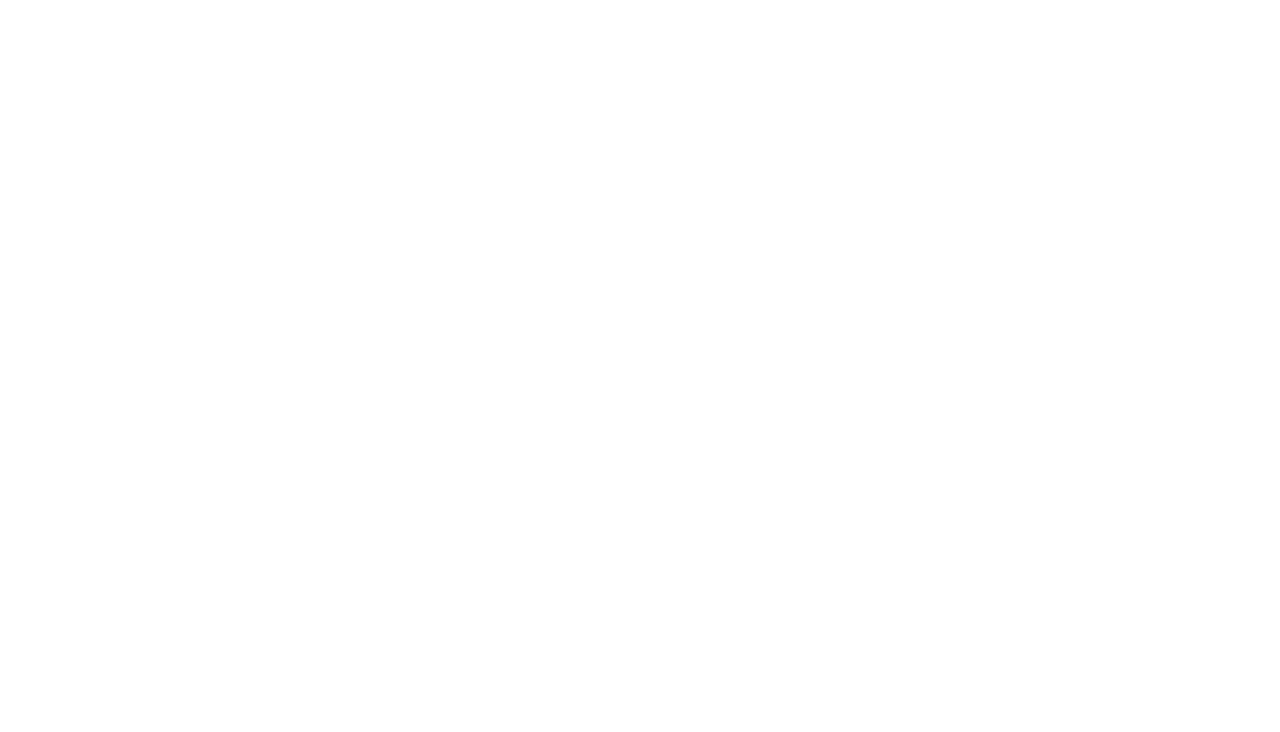
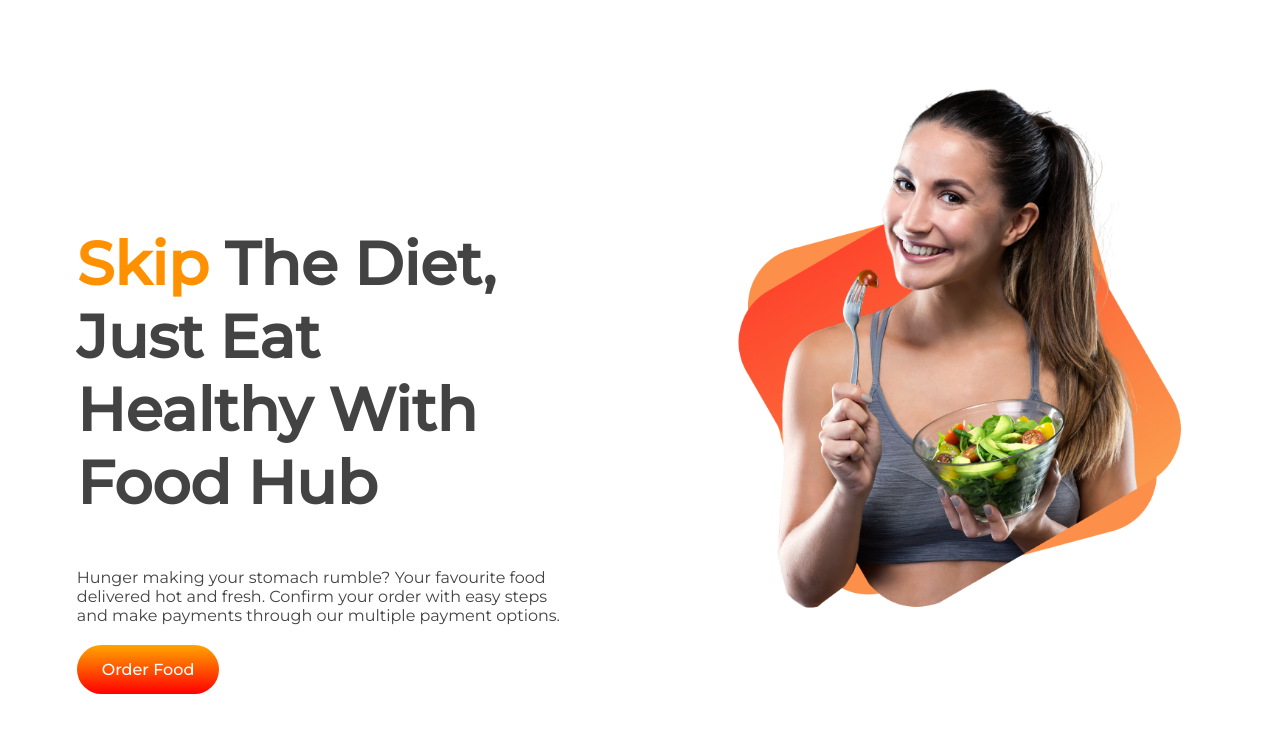
Before and after one commit to al-raiyan/food-hub, a plain HTML site: page index.html in a window 1280 px wide. Drawn offline with Linux system fonts and the light colour scheme.

Commit message:
1st section

```diff
--- a/index.html
+++ b/index.html
@@ -5,11 +5,28 @@
     <meta charset="UTF-8">
     <meta http-equiv="X-UA-Compatible" content="IE=edge">
     <meta name="viewport" content="width=device-width, initial-scale=1.0">
+    <link rel="preconnect" href="https://fonts.googleapis.com">
+    <link rel="preconnect" href="https://fonts.gstatic.com" crossorigin>
+    <link href="https://fonts.googleapis.com/css2?family=Montserrat:wght@400;500&display=swap" rel="stylesheet">
     <title>Food Hub</title>
     <link rel="stylesheet" href="style.css">
 </head>
 
 <body>
+    <section class="flexible">
+        <div class="half-width">
+            <h1 class="font-color text-position"><span class="orange-color">Skip</span> The Diet,<br>
+                Just Eat Healthy With Food Hub
+            </h1>
+            <p>Hunger making your stomach rumble?
+                Your favourite food delivered hot and fresh.
+                Confirm your order with easy steps and make payments through our multiple payment options. </p><br>
+            <a class="link-button" target="_blank" href="https://www.foodpanda.com.bd/">Order Food</a>
+        </div>
+        <div class="half-width">
+            <img src="images/female/Group 8425.png" alt="female eating foods">
+        </div>
+    </section>
 
 </body>
 
--- a/style.css
+++ b/style.css
@@ -0,0 +1,32 @@
+body{
+    font-family: 'Montserrat', sans-serif;
+    color: rgb(68, 67, 67);
+    margin: 0;
+}
+h1{
+    font-size: 60px;
+}
+.text-position{
+    padding-top: 100px;
+}
+.orange-color{
+    color: rgb(255, 145, 0);
+}
+.flexible{
+    display: flex;
+}
+.half-width{
+    width: 50%;
+    padding: 6%;
+}
+.half-width img{
+    width: 100%;
+}
+.link-button{
+    text-decoration: none;
+    color: white;
+    background-image: linear-gradient(orange, red);
+    padding: 15px 25px;
+    border-radius: 30px;
+    font-weight: 500;
+}
```
Also changed, not shown: images/female/female-1.png (added).
